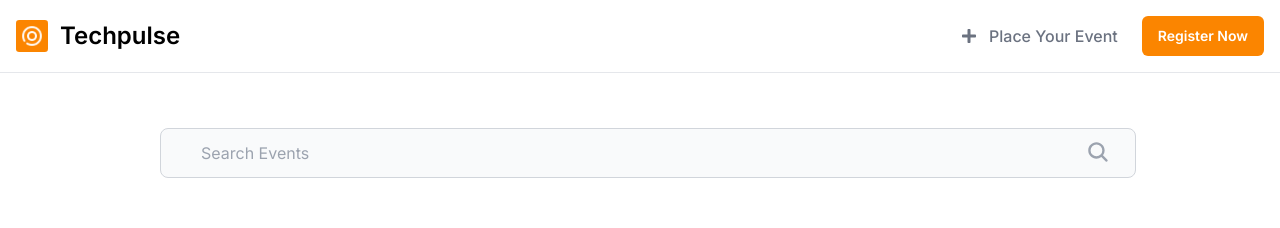
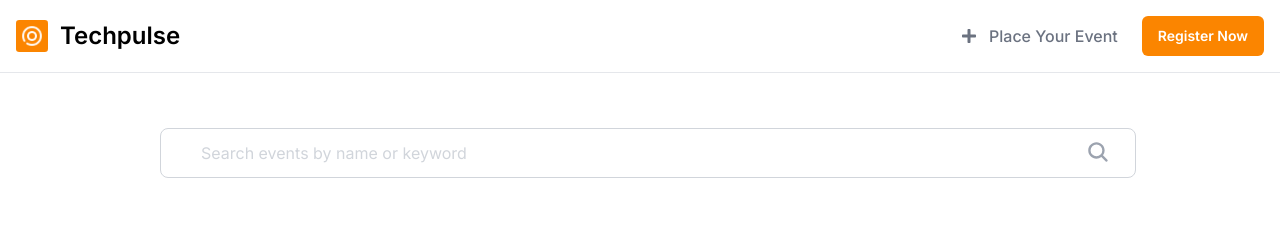
Before and after one commit to TechPulseLK/TechPulse-Platform, a Next.js app in the folder Frontend/: page / in a window 1280 px wide. Shown: the top 228 px of the page. Built offline with nearby package versions, Linux system fonts and the light colour scheme.

Commit message:
search bar finalized

```diff
--- a/Frontend/app/searchbar.tsx
+++ b/Frontend/app/searchbar.tsx
@@ -8,7 +8,7 @@ const Searchbar = () => {
     <form className='mt-32 ml-40 mr-36'>
         <label htmlFor="default-search" className="mb-2 text-sm font-medium text-gray-900 sr-only ">Search</label>
         <div className="relative">
-            <input type="search" id="default-search" className="block w-full p-3 ps-10 text-md text-gray-700 border border-gray-300 rounded-lg bg-gray-50" placeholder="Search Events" required/>
+            <input type="text" id="default-search" className="block w-full p-3 ps-10 text-base text-gray-500 border border-gray-300 rounded-lg placeholder:text-gray-300 placeholder:text-base bg-white" placeholder="Search events by name or keyword" required/>
             <button type="submit" className="text-gray-400 absolute end-2.5 bottom-2.5 rounded-lg text-2xl px-4 py-1"><IoSearch /></button>
         </div>
     </form>
```
